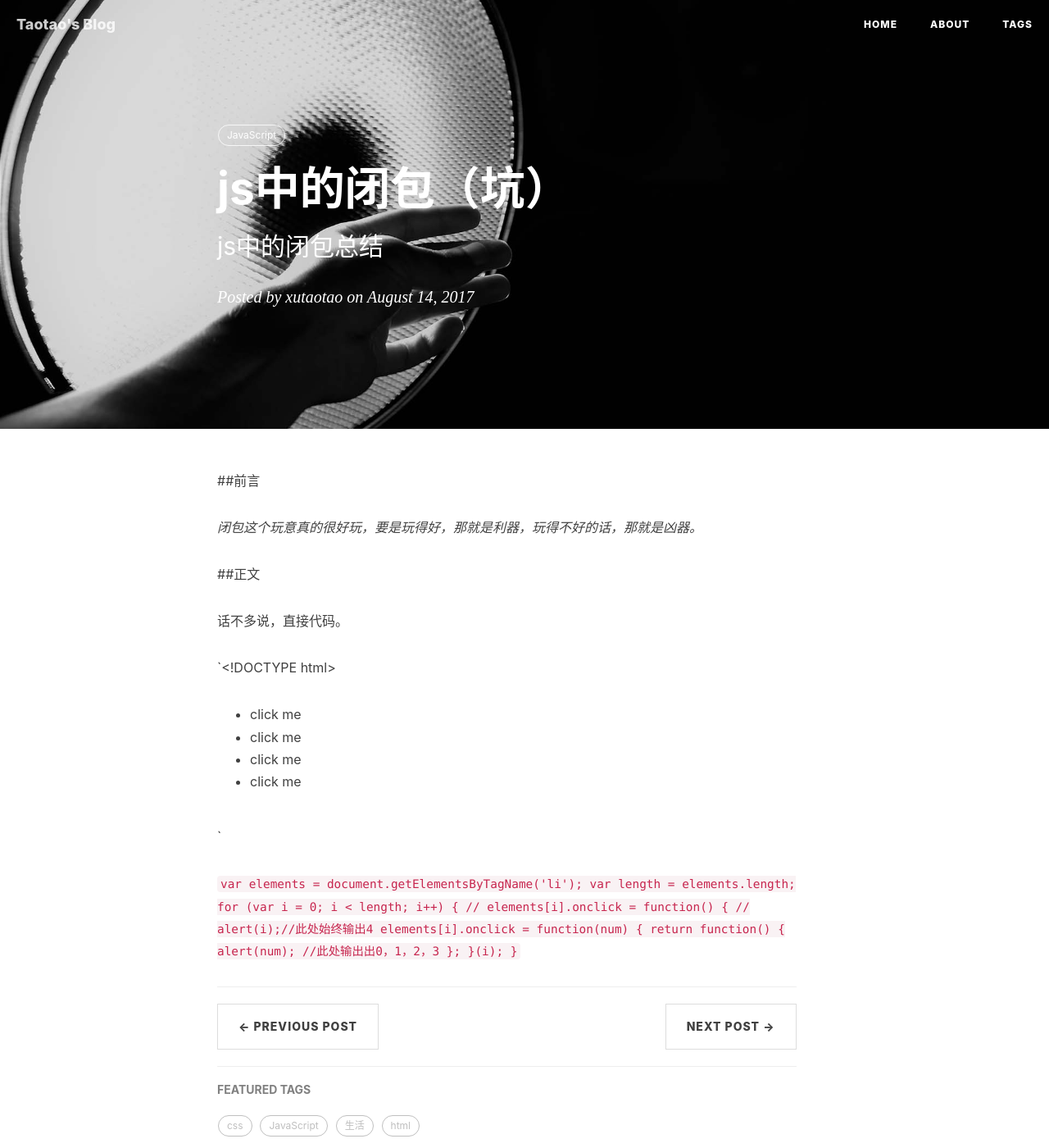
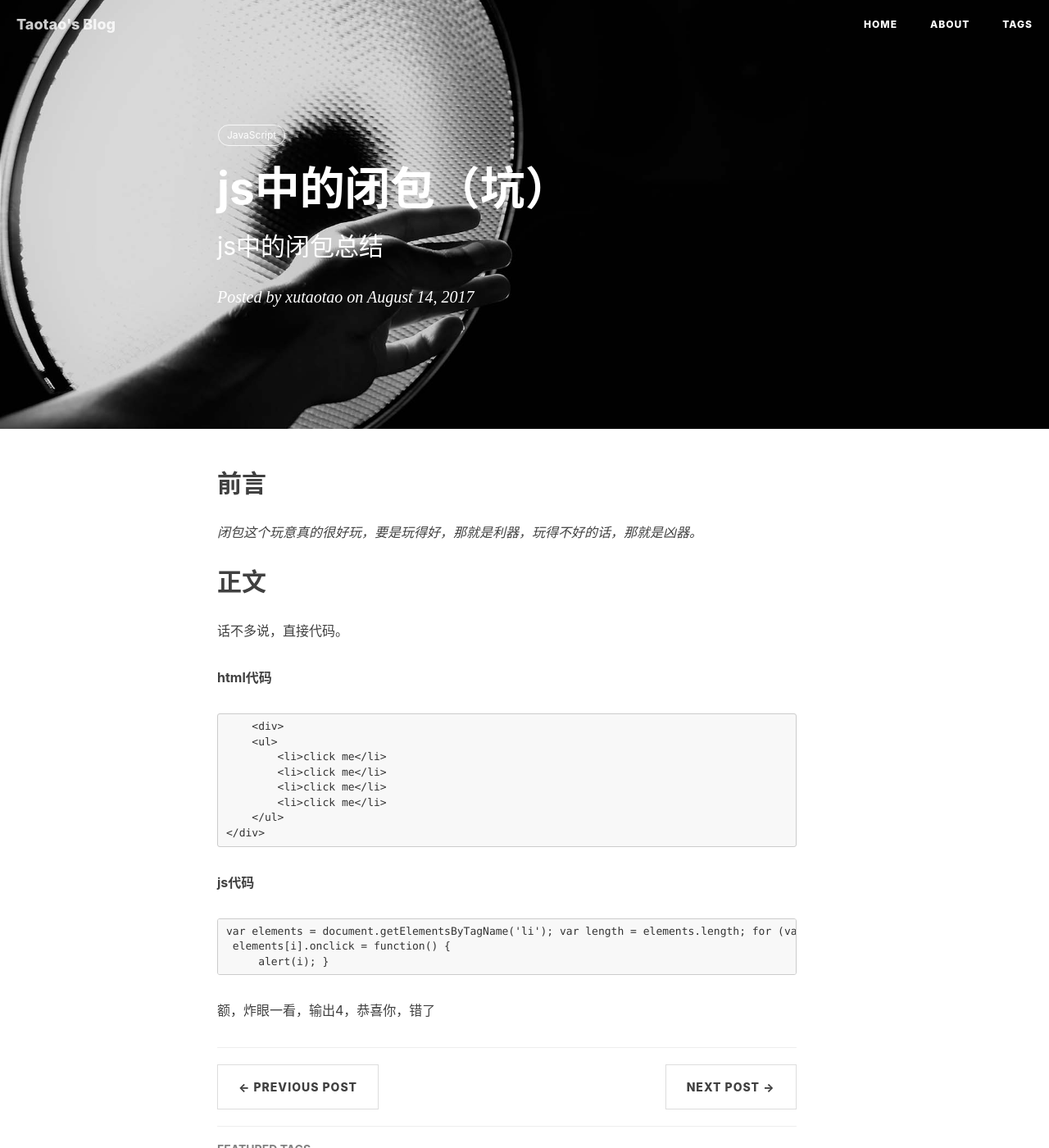
Before and after one commit to Xutaotaotao/Xutaotaotao.github.io, a Jekyll site: the page built from _posts/2017-8-14-JavaScript-Closure.md, in a window 1280 px wide and 1400 px high. Shown: the whole window at 82% size. Built offline with Jekyll 4.4.1, drawn with Linux system fonts in a browser that asks for light colours; comment, search, counter and statistics services are not loaded.

Commit message:
Signed-off-by: xutaotaotao <xutaotao1108@outlook.com>

```diff
--- a/_posts/2017-8-14-JavaScript-Closure.md
+++ b/_posts/2017-8-14-JavaScript-Closure.md
@@ -7,41 +7,32 @@ layout: post
 tags:
   - JavaScript
 ---
-##前言
+## 前言
 
 *闭包这个玩意真的很好玩，要是玩得好，那就是利器，玩得不好的话，那就是凶器。*
 
-##正文
+## 正文
 
 话不多说，直接代码。
 
-`<!DOCTYPE html>
-<html lang="en">
-<head>
-	<meta charset="UTF-8">
-	<title>falseTest</title>
-</head>
-<body>
-<div>
-	<ul>
-	<li>click me</li>
-	<li>click me</li>
-	<li>click me</li>
-	<li>click me</li>
-</ul>
-</div>
-	<script type="text/javascript" src="js/falseTest.js"></script>
-</body>
-</html>`
+**html代码**
 
-`var elements = document.getElementsByTagName('li');
+	    <div>
+        <ul>
+            <li>click me</li>
+            <li>click me</li>
+            <li>click me</li>
+            <li>click me</li>
+        </ul>
+    </div>
+
+**js代码**
+
+	var elements = document.getElementsByTagName('li');
 var length = elements.length;
 for (var i = 0; i < length; i++) {
-    // elements[i].onclick = function() {
-    //     alert(i);//此处始终输出4
-    elements[i].onclick = function(num) {
-        return function() {
-            alert(num); //此处输出出0，1，2，3
-        };
-    }(i);
-}`
+     elements[i].onclick = function() {
+         alert(i);
+}
+
+额，炸眼一看，输出4，恭喜你，错了
```
